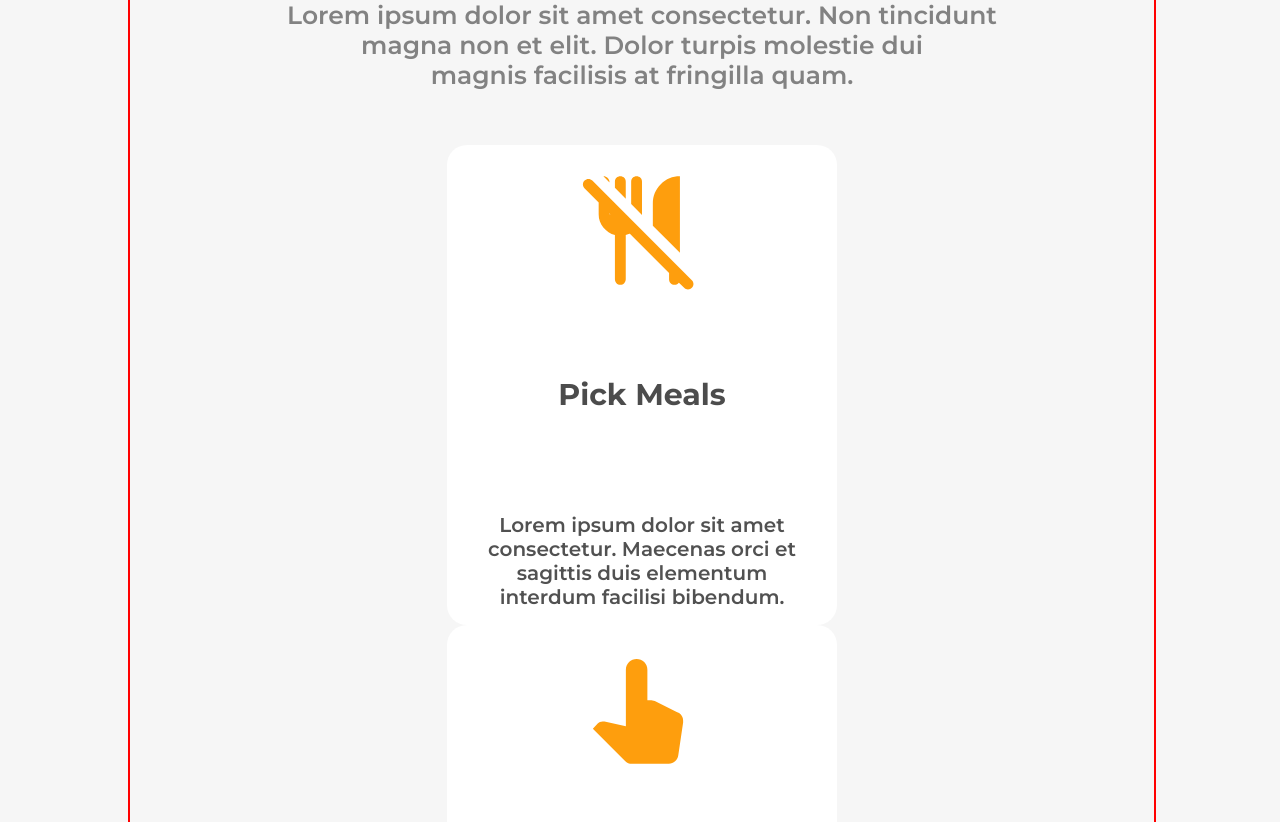
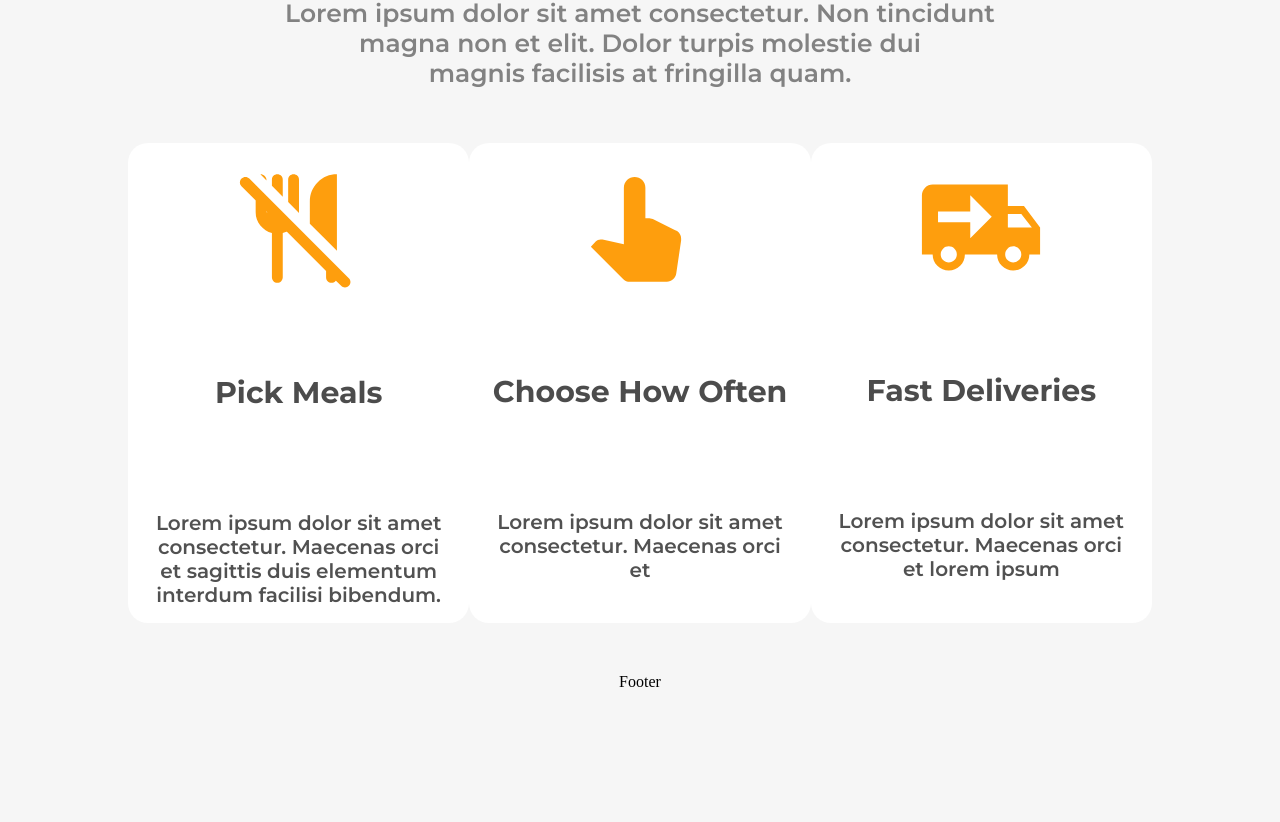
Before and after one commit to mambachristophersteven/react-restaurant-landing-page, a React (Create React App) app: page / in a window 1280 px wide. Shown: the part 2438-3260 px from the top of the page. After the commit the page ends 3129 px from the top, so only its background shows below. Built offline with nearby package versions, Linux system fonts and the light colour scheme.

Commit message:
WorkSection section finished

```diff
--- a/src/Sections/WorkSection/WorkSection.css
+++ b/src/Sections/WorkSection/WorkSection.css
@@ -3,7 +3,6 @@
     display: flex;
     flex-direction: column;
     align-items: center;
-    border: 2px solid red;
     text-align: center;
     gap: 30px;
 }
@@ -11,3 +10,10 @@
 .section-header{
     text-transform: capitalize;
 }
+
+.bottom{
+    width: 100%;
+    display: flex;
+    align-items: center;
+    justify-content: space-between;
+}
```
